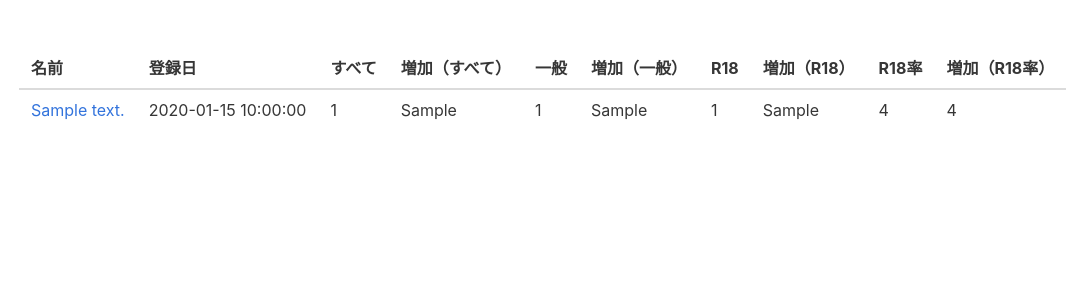
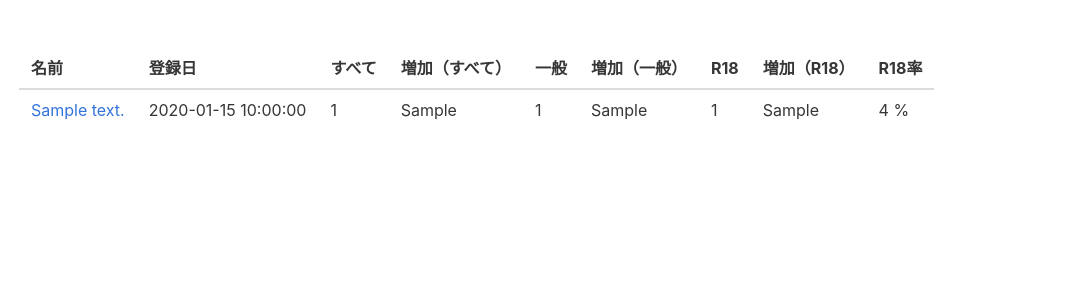
Before and after one commit to kk6/pixiv-counter, a Flask app: template app/templates/date.html in a window 1280 px wide. Shown: the part 52-352 px from the top of the page, without its empty margins (45-1120 px from the left). Run offline with Flask 2, Linux system fonts and the light colour scheme; the template is opened without the code that fills it: most values are stand-ins (such as "Sample title", 1, 10 or a date in 2020); some libraries are stand-ins or nearby versions.

Commit message:
Rounded down the decimal point of R18 rate. And abolition of R18 increase rate.

```diff
--- a/app/app.py
+++ b/app/app.py
@@ -15,10 +15,6 @@ def deco(results, target_day):
             r.all_increase = r.num_of_all - yr.num_of_all
             r.safe_increase = r.num_of_safe - yr.num_of_safe
             r.r18_increase = r.num_of_r18 - yr.num_of_r18
-
-            _r18_rate_increase = r.calc_r18_rate() - yr.calc_r18_rate()
-            r.r18_rate_increase = "{:.2}".format(_r18_rate_increase)
-
         except SearchResult.DoesNotExist:
             pass
         yield r
--- a/app/models.py
+++ b/app/models.py
@@ -25,9 +25,8 @@ class SearchResult(BaseModel):
         return self.num_of_safe + self.num_of_r18
 
     def calc_r18_rate(self):
-        return self.num_of_r18 / self.num_of_all
+        return int((self.num_of_r18 / self.num_of_all) * 100)
 
     @property
     def rate_of_r18(self):
-        rate = self.calc_r18_rate()
-        return "{:.2}".format(rate)
+        return "{}".format(self.calc_r18_rate())
--- a/app/templates/_words_table.html
+++ b/app/templates/_words_table.html
@@ -10,7 +10,6 @@
         <th nowrap="">R18</th>
         <th nowrap="">増加（R18）</th>
         <th nowrap="">R18率</th>
-        <th nowrap="">増加（R18率）</th>
       </tr>
     </thead>
     <tbody>
@@ -24,8 +23,7 @@
         <td>{{ result.safe_increase}}</td>
         <td>{{ result.num_of_r18 }}</td>
         <td>{{ result.r18_increase}}</td>
-        <td>{{ result.rate_of_r18 }}</td>
-        <td>{{ result.r18_rate_increase}}</td>
+        <td>{{ result.rate_of_r18 }} %</td>
       </tr>
      {% endfor %}
     </tbody>
```
